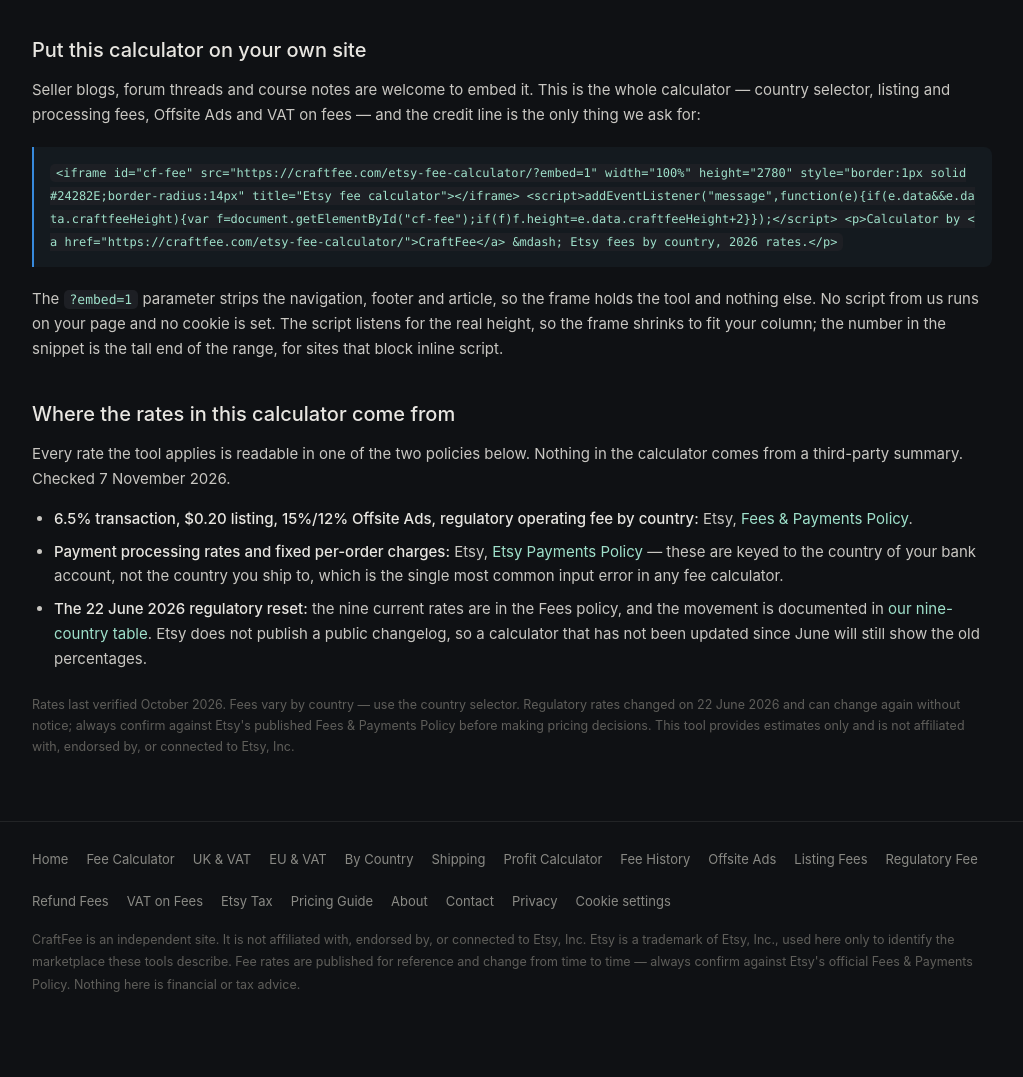
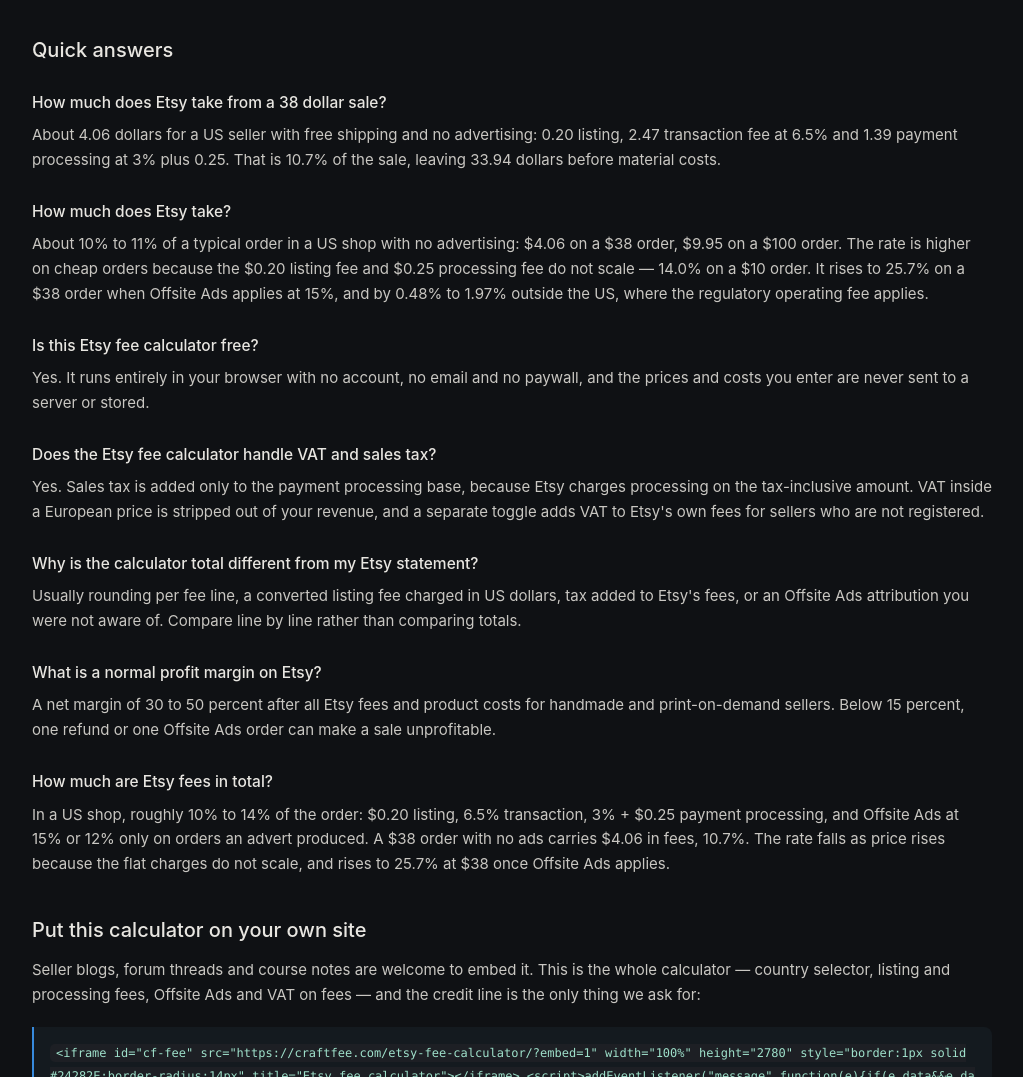
Before and after one commit to Johnmilton1976/craftfee-site, a plain HTML site: page public/etsy-fee-calculator/index.html in a window 1280 px wide. Shown: the part 7689-8766 px from the top of the page, without its empty margins (128-1151 px from the left). Drawn offline with Linux system fonts and the light colour scheme.

Commit message:
Fix fee-calculator FAQ: add visible Quick answers block (7 Q&A) matching FAQPage schema, so marked-up content is visible to readers per Google policy; rebuild

```diff
--- a/public/etsy-fee-calculator/index.html
+++ b/public/etsy-fee-calculator/index.html
@@ -376,6 +376,22 @@
     <h2>Why is the total a few cents different from my Etsy statement?</h2>
     <p>Rounding, converted listing fees, tax on Etsy's fees, or an Offsite Ads attribution you did not know about — in that order of likelihood. Compare line by line rather than comparing totals, and the cause is usually obvious in seconds. If the difference is a percentage point or more, check whether your country's regulatory fee changed.</p>
 
+    <h2>Quick answers</h2>
+    <h3>How much does Etsy take from a 38 dollar sale?</h3>
+    <p>About 4.06 dollars for a US seller with free shipping and no advertising: 0.20 listing, 2.47 transaction fee at 6.5% and 1.39 payment processing at 3% plus 0.25. That is 10.7% of the sale, leaving 33.94 dollars before material costs.</p>
+    <h3>How much does Etsy take?</h3>
+    <p>About 10% to 11% of a typical order in a US shop with no advertising: $4.06 on a $38 order, $9.95 on a $100 order. The rate is higher on cheap orders because the $0.20 listing fee and $0.25 processing fee do not scale — 14.0% on a $10 order. It rises to 25.7% on a $38 order when Offsite Ads applies at 15%, and by 0.48% to 1.97% outside the US, where the regulatory operating fee applies.</p>
+    <h3>Is this Etsy fee calculator free?</h3>
+    <p>Yes. It runs entirely in your browser with no account, no email and no paywall, and the prices and costs you enter are never sent to a server or stored.</p>
+    <h3>Does the Etsy fee calculator handle VAT and sales tax?</h3>
+    <p>Yes. Sales tax is added only to the payment processing base, because Etsy charges processing on the tax-inclusive amount. VAT inside a European price is stripped out of your revenue, and a separate toggle adds VAT to Etsy's own fees for sellers who are not registered.</p>
+    <h3>Why is the calculator total different from my Etsy statement?</h3>
+    <p>Usually rounding per fee line, a converted listing fee charged in US dollars, tax added to Etsy's fees, or an Offsite Ads attribution you were not aware of. Compare line by line rather than comparing totals.</p>
+    <h3>What is a normal profit margin on Etsy?</h3>
+    <p>A net margin of 30 to 50 percent after all Etsy fees and product costs for handmade and print-on-demand sellers. Below 15 percent, one refund or one Offsite Ads order can make a sale unprofitable.</p>
+    <h3>How much are Etsy fees in total?</h3>
+    <p>In a US shop, roughly 10% to 14% of the order: $0.20 listing, 6.5% transaction, 3% + $0.25 payment processing, and Offsite Ads at 15% or 12% only on orders an advert produced. A $38 order with no ads carries $4.06 in fees, 10.7%. The rate falls as price rises because the flat charges do not scale, and rises to 25.7% at $38 once Offsite Ads applies.</p>
+
 <div class="embed-cta">
     <h2 id="embed">Put this calculator on your own site</h2>
     <p>Seller blogs, forum threads and course notes are welcome to embed it. This is the whole calculator — country selector, listing and processing fees, Offsite Ads and VAT on fees — and the credit line is the only thing we ask for:</p>
--- a/public/sitemap.xml
+++ b/public/sitemap.xml
@@ -8,7 +8,7 @@
   </url>
   <url>
     <loc>https://craftfee.com/etsy-fee-calculator/</loc>
-    <lastmod>2026-11-08</lastmod>
+    <lastmod>2026-11-21</lastmod>
     <changefreq>monthly</changefreq>
     <priority>0.9</priority>
   </url>
```
Also changed, not shown: public/index.html (+1 -1 lines), .lastmod.json.
